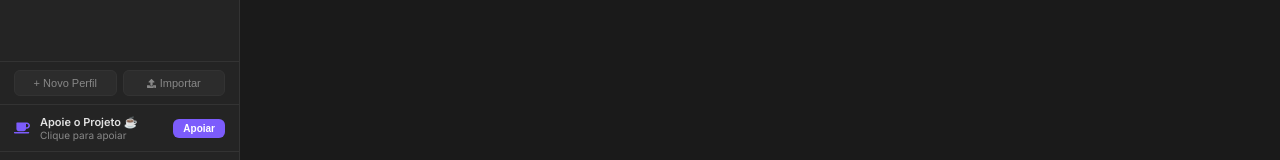
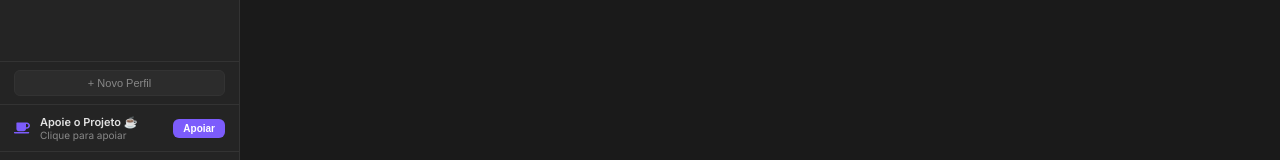
Before and after one commit to RafaelKosak/KosakFanRGB, a React (Vite) app: page / in a window 1280 px wide. Shown: the part 580-740 px from the top of the page. Built offline with nearby package versions, Linux system fonts and the light colour scheme.

Commit message:
feat: remove import profile button and helper function

```diff
--- a/src/App.jsx
+++ b/src/App.jsx
@@ -1,5 +1,5 @@
 import { useState, useEffect, useCallback } from 'react';
-import { FaFan, FaMicrochip, FaMemory, FaQuestion, FaSync, FaStar, FaRegStar, FaSun, FaMoon, FaClone, FaTrash, FaDownload, FaUpload, FaCoffee, FaTimes } from 'react-icons/fa';
+import { FaFan, FaMicrochip, FaMemory, FaQuestion, FaSync, FaStar, FaRegStar, FaSun, FaMoon, FaClone, FaTrash, FaDownload, FaCoffee, FaTimes } from 'react-icons/fa';
 import { HexColorPicker } from 'react-colorful';
 import './index.css';
 
@@ -396,35 +396,6 @@ function App() {
     if (res?.error) alert('Erro ao exportar: ' + res.error);
   };
 
-  const handleImportProfile = async () => {
-    if (!window.electronAPI?.importProfile) return;
-    const res = await window.electronAPI.importProfile();
-    if (res?.error) { alert(res.error); return; }
-    if (res?.profile) {
-      const newP = res.profile;
-      const updated = [...profiles, newP];
-      setProfiles(updated);
-      setActiveProfileId(newP.id);
-
-      setColor(newP.color);
-      setBrightness(newP.brightness);
-      setEffect(newP.effect);
-      setEffectSpeed(newP.effectSpeed);
-      setEffectDirection(newP.effectDirection);
-      setEffectSmoothness(newP.effectSmoothness);
-
-      await save({
-        profiles: updated, activeProfileId: newP.id, color: newP.color, brightness: newP.brightness, effect: newP.effect, effectSpeed: newP.effectSpeed, effectDirection: newP.effectDirection, effectSmoothness: newP.effectSmoothness
-      });
-
-      if (activeDevice && window.electronAPI) {
-        await window.electronAPI.setEffect(activeDevice.index, activeDevice.colors.length, {
-          effect: newP.effect, color: newP.color, brightness: newP.brightness, speed: newP.effectSpeed, direction: newP.effectDirection, smoothness: newP.effectSmoothness
-        });
-      }
-    }
-  };
-
   const icon = (type) => {
     if (!type) return <FaQuestion />;
     const t = String(type).toLowerCase();
@@ -484,7 +455,6 @@ function App() {
           </div>
           <div className="profile-global-btns">
             <button className="btn-small-sidebar" onClick={createNewProfile}>+ Novo Perfil</button>
-            <button className="btn-small-sidebar" onClick={handleImportProfile}><FaUpload size={9} /> Importar</button>
           </div>
 
           {/* Support Card in Sidebar */}
```
